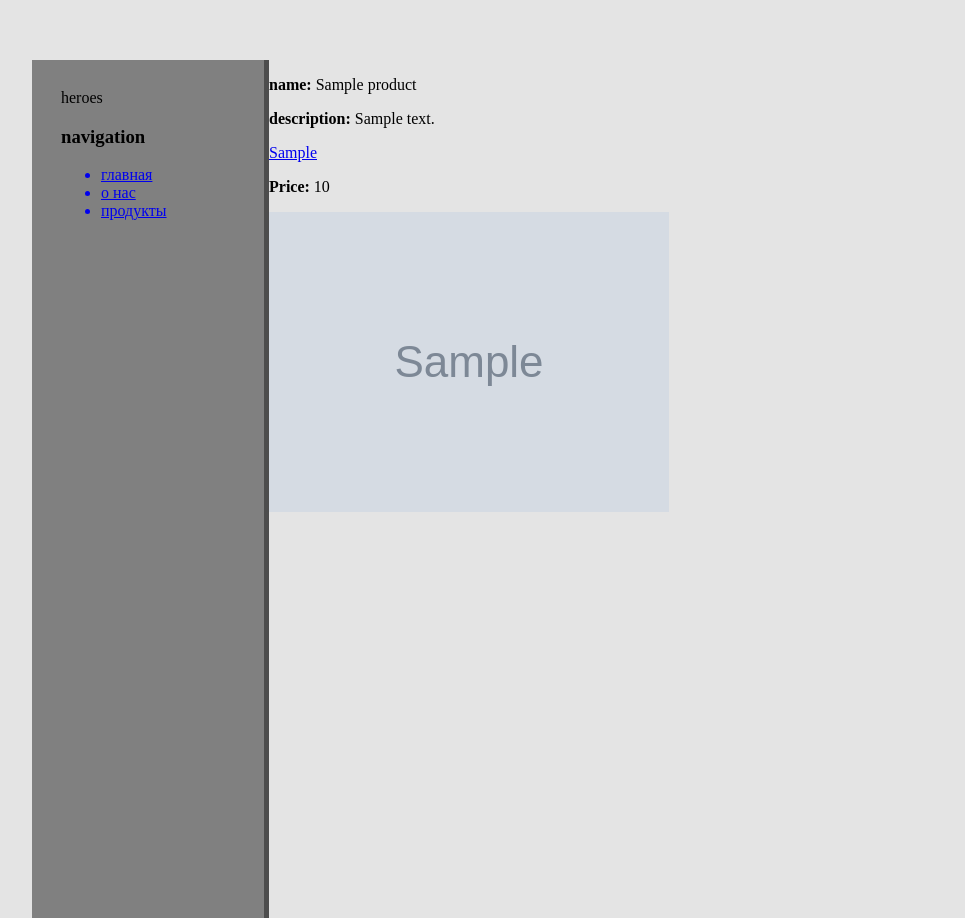
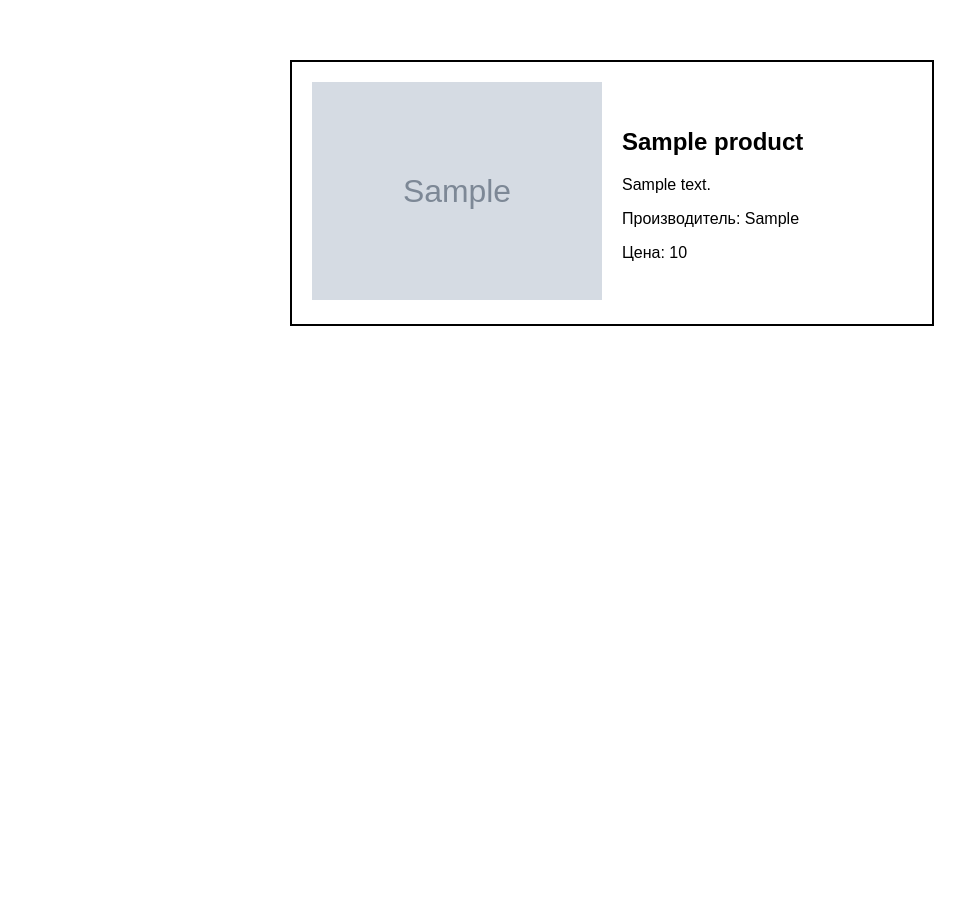
Before and after one commit to loshkasaginov/djangoProject, a Django app: page /product/1 in a window 1280 px wide. Shown: the whole page, without its empty margins (28-993 px from the left). After the commit the page ends 326 px from the top, so only its background shows below. Run offline with Django 4.2, Linux system fonts and the light colour scheme; tables that the repository leaves empty hold one stand-in row (values such as "Sample post"); grey boxes marked "Sample" are stand-in pictures.

Commit message:
фооооткии

```diff
--- a/startEducat/main/static/main/css/index.css
+++ b/startEducat/main/static/main/css/index.css
@@ -1,65 +1,140 @@
-html, body{
-    height: 100%;
-    font-display: 12px;
-    padding: 20px;
-    margin: 10px;
+body {
+    margin: 0;
+    padding-top: 60px; /* Отступ сверху, чтобы контент не перекрывался меню */
+    font-family: Arial, sans-serif;
 }
 
-#header{
-    height: 300px;
-    text-align: center;
-    background-color: black;
+.container {
+    max-width: 1200px;
+    margin: 0 auto;
 }
 
-.hear{
-    width: 300px;
-    height: 300px;
-}
-
-.images{
-    height: 300px;
-    width: 300px
-}
-
-.logof{
-    width: 70px;
-    height: 70px;
-}
-
-#container{
+.products-container {
     display: flex;
     flex-wrap: wrap;
     justify-content: center;
-    align-items: center;
 }
 
-.item{
-    padding: 12px /*отступы от края картинки до рамки*/;
-    border: 2px solid black; /* ramka*/
-    margin: 5px; /*отступы от краев объектов одного элемента*/
-    background-color: white;
-    border-radius: 10px;
-}
-
-.item:hover{
-    background-color: black;
-    color: white;
-    padding: 14px
-}
-
-aside{
-    float:left;
-    background:grey;
-    width:15%;
-    padding:2.5%;
-    height:100vh;
-    border-right:5px solid #4d4d4d;
+.product-card {
+    width: 250px;
+    margin: 10px;
+    padding: 10px;
+    border: 1px solid #ccc;
+    text-align: center;
 }
 
 .product-image {
-    max-width: 300px;
-    max-height: 300px;
+    max-width: 150px;
+    max-height: 150px;
+    width: auto;
+    height: auto;
+}
+
+.product-image-large {
+    width: 100%;
+    height: auto;
+    cursor: pointer;
+}
+
+form {
+    margin-bottom: 20px;
+    text-align: center;
+}
+
+input[type="text"] {
+    padding: 5px;
+    border: 1px solid #ccc;
+    border-radius: 3px;
+    width: 200px;
+    margin-right: 10px;
+}
+
+button {
+    padding: 5px 10px;
+    border: 1px solid #ccc;
+    background-color: #f5f5f5;
+    border-radius: 3px;
+    cursor: pointer;
+}
+
+button:hover {
+    background-color: #e8e8e8;
+}
+.menu {
+    position: fixed;
+    top: 0;
+    left: 0;
+    right: 0;
+    background-color: #f5f5f5;
+    padding: 15px 0;
+    text-align: center;
+    z-index: 1000;
+}
+
+.menu a {
+    color: #333;
+    text-decoration: none;
+    margin: 0 10px;
+}
+
+.menu a:hover {
+    text-decoration: underline;
+}
+
+.product-detail-container {
+    display: flex;
+    align-items: center;
+    justify-content: center;
+    width: 50%;
+    border: 2px solid black;
+    padding: 20px;
+    margin: 0 auto;
+}
+
+.product-detail-image {
+    flex: 1;
+    padding-right: 20px;
+}
+
+.product-detail-info {
+    flex: 1;
+}
+
+
+.modal {
+    display: none;
+    position: fixed;
+    z-index: 1000;
+    left: 0;
+    top: 0;
     width: 100%;
     height: 100%;
-    object-fit: contain;
+    overflow: auto;
+    background-color: rgba(0, 0, 0, 0.8);
 }
+
+.modal-content {
+    position: fixed;
+    top: 50%;
+    left: 50%;
+    transform: translate(-50%, -50%);
+    max-width: 90%;
+    max-height: 90%;
+}
+
+.close {
+    position: absolute;
+    top: 50px;
+    right: 35px;
+    color: #f1f1f1;
+    font-size: 40px;
+    font-weight: bold;
+    transition: 0.3s;
+}
+
+.close:hover,
+.close:focus {
+    color: #bbb;
+    text-decoration: none;
+    cursor: pointer;
+}
--- /dev/null
+++ b/startEducat/main/static/main/js/menu.js
@@ -0,0 +1,16 @@
+document.addEventListener('DOMContentLoaded', function () {
+    const menu = document.querySelector('.menu');
+    let previousScroll = window.pageYOffset;
+
+    window.addEventListener('scroll', function () {
+        const currentScroll = window.pageYOffset;
+        if (currentScroll <= 0) {
+            menu.style.display = 'none';
+        } else if (currentScroll < previousScroll) {
+            menu.style.display = 'block';
+        } else {
+            menu.style.display = 'none';
+        }
+        previousScroll = currentScroll;
+    });
+});
--- /dev/null
+++ b/startEducat/main/static/main/js/photo.js
@@ -0,0 +1,25 @@
+$(document).ready(function () {
+    // Получите модальное окно и его элементы
+    var modal = document.getElementById("imageModal");
+    var img = document.getElementById("product-image");
+    var modalImg = document.getElementById("modalImage");
+    var span = document.getElementsByClassName("close")[0];
+
+    // Откройте модальное окно при клике на изображение
+    img.onclick = function () {
+        modal.style.display = "block";
+        modalImg.src = this.src;
+    };
+
+    // Закройте модальное окно при клике на крестик
+    span.onclick = function () {
+        modal.style.display = "none";
+    };
+
+    // Закройте модальное окно при клике вне его
+    $(window).click(function (event) {
+        if (event.target === modal) {
+            modal.style.display = "none";
+        }
+    });
+});
--- /dev/null
+++ b/startEducat/main/templates/main/menu.html
@@ -0,0 +1,5 @@
+<nav class="menu">
+    <a href="{% url 'index' %}">Главная</a>
+    <a href="{% url 'about' %}">О нас</a>
+    <a href="{% url 'products' %}">Кроссовки</a>
+</nav>
--- a/startEducat/main/templates/main/parent.html
+++ b/startEducat/main/templates/main/parent.html
@@ -1,33 +1,23 @@
 {% load static %}
 
+<!DOCTYPE html>
+<html lang="en">
+<head>
+    <meta charset="UTF-8">
+    <meta name="viewport" content="width=device-width, initial-scale=1.0">
+    <title>Пример Django магазина</title>
+    {% load static %}
+    <link rel="stylesheet" href="{% static 'main/css/index.css' %}">
+</head>
+<body>
+{% include 'main/menu.html' %}
+<div class="container">
+    {% block content %}
+    {% endblock %}
+</div>
+<script src="https://code.jquery.com/jquery-3.6.0.min.js"></script>
+<script src="{% static 'main/js/menu.js' %}"></script>
 
-
-<!DOCTYPE html>
-<html>
-<header>
-    <meta charset="utf-8">
-    <title> World of super advertising </title>
-    <link rel="stylesheet" href=" {% static 'main/css/index.css' %} ">
-</header>
-<body bgcolor="#E4E4E4">
-    <aside>
-        <span>heroes</span>
-        <h3>navigation</h3>
-        <ul>
-            <a href="{% url 'home' %}"><li>главная</li></a>
-            <a href="{% url 'about' %}"><li>о нас</li></a>
-            <a href="{% url 'products' %}">
-                <li>продукты</li>
-            </a>
-        </ul>
-    </aside>
-    <main>
-        {% block content %}
-        {% endblock %}
-        {% block endpage %}
-        {% endblock %}
-    </main>
-
-
+<script src="{% static 'main/js/photo.js' %}"></script>
 </body>
 </html>
--- a/startEducat/main/templates/main/product-detail.html
+++ b/startEducat/main/templates/main/product-detail.html
@@ -1,13 +1,20 @@
 {% extends 'main/parent.html' %}
 
 {% block content %}
-<p><strong>name:</strong> {{ product.product_name }}</p>
-<p><strong>description:</strong> {{ product.product_description }}</p>
-<a href="{% url 'product_manufacturer-detail' product.product_manufacturer.pk %}">{{ product.product_manufacturer }}</a>
-<p><strong>Price:</strong> {{ product.product_price }}</p>
-{% if product.product_image %}
-<div>
-    <img src="{{ product.product_image.url }}" alt="{{ product.product_name }}"/>
+<div class="product-detail-container">
+    <div class="product-detail-image">
+        <img src="{{ product.product_image.url }}" alt="{{ product.product_name }}" class="product-image-large"
+             id="product-image"/>
+    </div>
+    <div class="product-detail-info">
+        <h2>{{ product.product_name }}</h2>
+        <p>{{ product.product_description }}</p>
+        <p>Производитель: {{ product.product_manufacturer }}</p>
+        <p>Цена: {{ product.product_price }}</p>
+    </div>
+    <div id="imageModal" class="modal">
+        <span class="close">&times;</span>
+        <img class="modal-content" id="modalImage">
+    </div>
 </div>
-{% endif %}
 {% endblock %}
--- a/startEducat/main/urls.py
+++ b/startEducat/main/urls.py
@@ -5,9 +5,10 @@ from django.conf.urls.static import static
 from django.urls import re_path
 
 urlpatterns = [
-    path('', views.index, name='home'),
+    path('', views.index, name='index'),
     path('about/', views.about, name='about'),
     path('products/', views.Products.as_view(), name='products'),
+
     re_path(r'^product/(?P<pk>.*)$', views.ProductDetailView.as_view(), name='product-detail'),
     re_path(r'^product_manufacturer/(?P<pk>.*)$', views.ProductManufacturerDetailView.as_view(),
             name='product_manufacturer-detail'),
--- a/startEducat/main/views.py
+++ b/startEducat/main/views.py
@@ -1,28 +1,46 @@
 from django.shortcuts import render
 from .models import Product, Product_manufacturer
 from django.views import generic
+from django.db.models import Q
 
 
 def index(request):
-    num_product = Product.objects.all().count()
-    num_product_manufacturer = Product_manufacturer.objects.all().count()
-    return render(request,
-                  'main/index.html',
-                  context={
-                      'num_product': num_product, 'num_product_manufacturer': num_product_manufacturer
-                  })
+    products = Product.objects.all()[:5]
+    return render(request, 'main/index.html', {'products': products})
+
+
+def product_list(request):
+    search_query = request.GET.get('search', '')
+    if search_query:
+        products = Product.objects.filter(product_name__icontains=search_query)
+    else:
+        products = Product.objects.all()
+    return render(request, 'main/products.html', {'products': products, 'search_query': search_query})
+
+
+def product_detail(request, pk):
+    product = Product.objects.get(pk=pk)
+    return render(request, 'main/product-detail.html', {'product': product})
 
 
 def about(request):
-    return render(request, 'main/about.html',)
+    return render(request, 'main/about.html', )
 
 
 class Products(generic.ListView):
     model = Product
-    # context_object_name = 'my_cpu_list'
-    # queryset = CPU.objects.all()
     template_name = 'main/products.html'
-    paginate_by = 10
+    context_object_name = 'products'
+
+    def get_queryset(self):
+        search_query = self.request.GET.get('search', '')
+        if search_query:
+            queryset = Product.objects.filter(
+                Q(product_name__icontains=search_query)
+            )
+        else:
+            queryset = Product.objects.all()
+        return queryset
 
 
 class ProductDetailView(generic.DetailView):
--- a/startEducat/startEducat/urls.py
+++ b/startEducat/startEducat/urls.py
@@ -5,4 +5,5 @@ from django.urls import path, include
 urlpatterns = [
     path('admin/', admin.site.urls),
     path('', include('main.urls')),
+    path('accounts/', include('django.contrib.auth.urls')),
 ]
```
Also changed, not shown: startEducat/main/templates/main/index.html (+8 -37 lines), startEducat/main/templates/registration/logged_out.html (added, +10 -0 lines), startEducat/main/templates/registration/login.html (added, +10 -0 lines), startEducat/main/templates/registration/password_change_form.html (added, +10 -0 lines).
